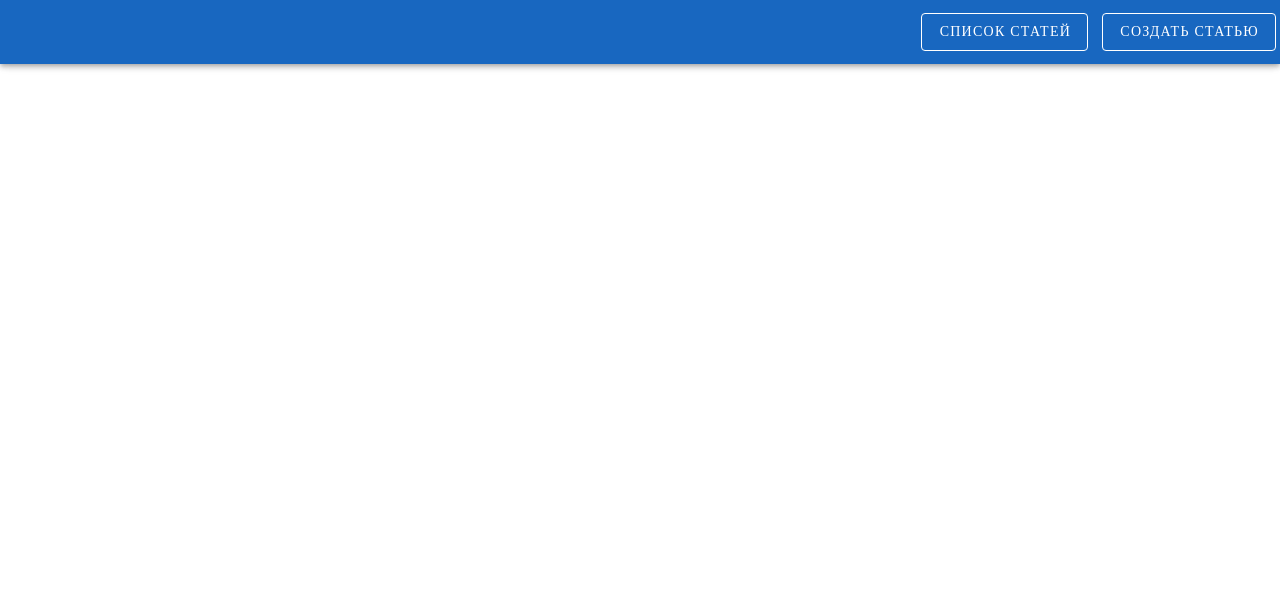
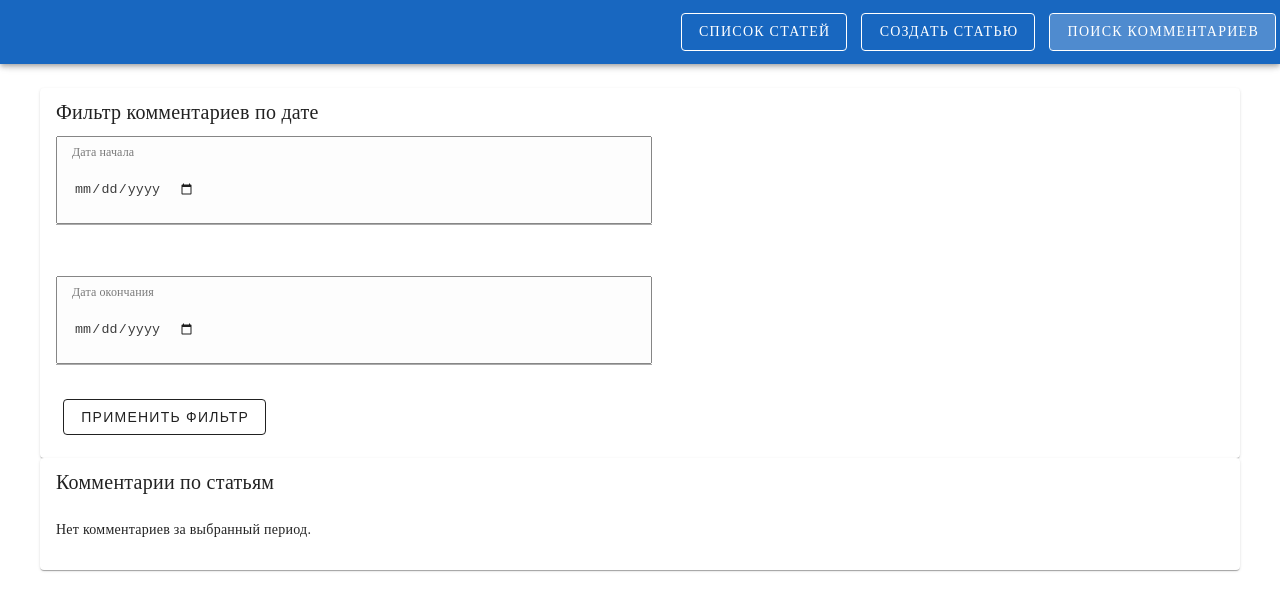
Before and after one commit to siamo1721/ArticleHub, a Vue app in the folder frontend/: page /filter in a window 1280 px wide. Shown: the top 610 px of the page. Built offline with nearby package versions, Linux system fonts and the light colour scheme.

Commit message:
add CommentFilter for filter comments by articles on date

```diff
--- a/frontend/src/App.vue
+++ b/frontend/src/App.vue
@@ -4,6 +4,7 @@
       <v-spacer></v-spacer>
       <my-button text to="/">Список статей</my-button>
       <my-button text to="/create">Создать статью</my-button>
+      <my-button text to="/filter">Поиск комментариев</my-button>
     </v-app-bar>
 
     <v-main>
--- a/frontend/src/components/ArticleList.vue
+++ b/frontend/src/components/ArticleList.vue
@@ -1,5 +1,6 @@
 <template>
-  <v-table>
+  <div>
+    <v-table v-if="articles.length > 0">
       <thead>
       <tr>
         <th>Название</th>
@@ -17,12 +18,17 @@
         <td>{{ formatDate(article.updatedAt) }}</td>
         <td>
           <my-button @click="deleteArticle(article.id)">Удалить</my-button>
-        <my-button  @click="editArticle(article.id)">Редактировать</my-button >
-        <my-button  @click="ArticleShow(article.id)">Просмотреть</my-button >
+          <my-button @click="editArticle(article.id)">Редактировать</my-button>
+          <my-button @click="ArticleShow(article.id)">Просмотреть</my-button>
         </td>
       </tr>
       </tbody>
     </v-table>
+
+    <div v-else class="no-articles-message">
+      <p>Нет статей.</p>
+    </div>
+  </div>
 </template>
 
 <script>
@@ -59,5 +65,10 @@ export default {
 </script>
 
 <style>
-
+.no-articles-message {
+  text-align: center;
+  margin-top: 20px;
+  font-size: 18px;
+  color: #666;
+}
 </style>
--- /dev/null
+++ b/frontend/src/components/CommentAnalytics.vue
@@ -0,0 +1,36 @@
+<template>
+  <v-container>
+    <comment-filter @filter="fetchCommentsByPeriod"></comment-filter>
+    <comment-group-list :groupedComments="commentsByPeriod"></comment-group-list>
+  </v-container>
+</template>
+
+<script>
+import CommentFilter from '@/components/CommentFilter.vue';
+import CommentGroupList from '@/components/CommentGroupList.vue';
+import { mapActions, mapState } from 'vuex';
+
+export default {
+  components: {
+    CommentFilter,
+    CommentGroupList,
+  },
+  computed: {
+    ...mapState('comments', ['commentsByPeriod']),
+  },
+  methods: {
+    ...mapActions('comments', ['getCommentsByPeriod']),
+    async fetchCommentsByPeriod({ dateFrom, dateTo }) {
+      if (!dateFrom || !dateTo) {
+        console.error('Даты начала и окончания обязательны.');
+        return;
+      }
+      try {
+        await this.getCommentsByPeriod({ dateFrom, dateTo });
+      } catch (error) {
+        console.error('Ошибка при загрузке комментариев:', error);
+      }
+    },
+  },
+};
+</script>
--- a/frontend/src/components/CommentFilter.vue
+++ b/frontend/src/components/CommentFilter.vue
@@ -1,11 +1,56 @@
-<script setup>
-
-</script>
-
 <template>
-
+  <v-card class="mb-6">
+    <v-card-title>Фильтр комментариев по дате</v-card-title>
+    <v-card-text>
+      <v-row>
+        <v-col cols="12" sm="6">
+          <v-text-field
+              v-model="dateFrom"
+              label="Дата начала"
+              type="date"
+              outlined
+          ></v-text-field>
+        </v-col>
+        <v-col cols="12" sm="6">
+          <v-text-field
+              v-model="dateTo"
+              label="Дата окончания"
+              type="date"
+              outlined
+          ></v-text-field>
+        </v-col>
+      </v-row>
+      <my-button @click="applyFilter">Применить фильтр</my-button>
+    </v-card-text>
+  </v-card>
 </template>
 
-<style scoped>
+<script>
+import MyButton from "@/components/UI/MyButton.vue";
+
+export default {
+  components: {MyButton},
+  data() {
+    return {
+      dateFrom: null,
+      dateTo: null,
+    };
+  },
+  methods: {
+    applyFilter() {
+      if (this.dateFrom && this.dateTo) {
+        if (new Date(this.dateFrom) > new Date(this.dateTo)) {
+          alert('Дата начала должна быть меньше или равна дате окончания.');
+          return;
+        }
+        this.$emit('filter', { dateFrom: this.dateFrom, dateTo: this.dateTo });
+      } else {
+        alert('Пожалуйста, выберите обе даты.');
+      }
+    },
+  },
+};
+</script>
+<style>
 
 </style>
--- /dev/null
+++ b/frontend/src/components/CommentGroupList.vue
@@ -0,0 +1,45 @@
+<template>
+  <v-card>
+    <v-card-title>Комментарии по статьям</v-card-title>
+    <v-card-text>
+      <template v-if="groupedComments && Object.keys(groupedComments).length > 0">
+        <div v-for="(group, articleId) in groupedComments" :key="articleId" class="mb-6">
+          <h3>{{ group.articleTitle }}</h3>
+          <v-list>
+            <v-list-item v-for="comment in group.comments" :key="comment.id">
+              <v-list-item-content>
+                <v-list-item-title>{{ comment.text }}</v-list-item-title>
+                <v-list-item-subtitle>
+                  <span>Создан: {{ formatDate(comment.createdAt) }}</span>
+                  <span v-if="comment.createdAt !== comment.updatedAt">
+                    | Обновлён: {{ formatDate(comment.updatedAt) }}
+                  </span>
+                </v-list-item-subtitle>
+              </v-list-item-content>
+            </v-list-item>
+          </v-list>
+        </div>
+      </template>
+      <template v-else>
+        <p>Нет комментариев за выбранный период.</p>
+      </template>
+    </v-card-text>
+  </v-card>
+</template>
+
+<script>
+export default {
+  props: {
+    groupedComments: {
+      type: Object,
+      default: () => ({}),
+    },
+  },
+  methods: {
+    formatDate(dateString) {
+      const date = new Date(dateString);
+      return date.toLocaleString();
+    },
+  },
+};
+</script>
--- /dev/null
+++ b/frontend/src/pages/CommentFilterPage.vue
@@ -0,0 +1,19 @@
+<template>
+<div>
+  <comment-analytics/>
+</div>
+</template>
+
+<script>
+
+import CommentAnalytics from "@/components/CommentAnalytics.vue";
+
+export default {
+  components: {CommentAnalytics}
+}
+</script>
+
+
+<style>
+
+</style>
--- a/frontend/src/router/index.js
+++ b/frontend/src/router/index.js
@@ -3,6 +3,7 @@ import MainPage from '@/pages/MainPage.vue';
 import CreateArticlePage from '@/pages/CreateArticlePage.vue';
 import EditArticlePage from '@/pages/EditArticlePage.vue';
 import CommentsPage from "@/pages/CommentsPage.vue";
+import CommentFilterPage from "@/pages/CommentFilterPage.vue";
 
 const routes = [
     {
@@ -21,6 +22,10 @@ const routes = [
         path: '/show/:id',
         component: CommentsPage,
     },
+    {
+        path: '/filter',
+        component : CommentFilterPage
+    }
 
 ];
 
--- a/frontend/src/services/api.js
+++ b/frontend/src/services/api.js
@@ -6,7 +6,7 @@ const api = axios.create({
     'Content-Type': 'application/json',
     },
 });
-export default{
+export default {
     getArticles: () => api.get('/articles'),
     getArticle: (id) => api.get(`/articles/${id}`),
     createArticle: (article) => api.post('/articles', article),
@@ -14,8 +14,8 @@ export default{
     deleteArticle: (id) => api.delete(`/articles/${id}`),
 
     getComments: (id) => api.get(`/articles/${id}/comments`),
-    createComment: (id, comment) => api.post(`/articles/${id}/comments`, { text: comment }),
-    updateComment: (id, commentId, comment) => api.patch(`/articles/${id}/comments/${commentId}`, { text: comment }),
+    createComment: (id, comment) => api.post(`/articles/${id}/comments`, {text: comment}),
+    updateComment: (id, commentId, comment) => api.patch(`/articles/${id}/comments/${commentId}`, {text: comment}),
     deleteComment: (id, commentId) => api.delete(`/articles/${id}/comments/${commentId}`),
-    getCommentsByPeriod: (startDate, endDate) => api.get(`/analytic/comments?startDate=${startDate}&endDate=${endDate}`),
+    getCommentsByPeriod: (dateFrom, dateTo) => api.get(`/analytic/comments?dateFrom=${dateFrom}&dateTo=${dateTo}`),
 }
--- a/frontend/src/store/modules/comments.js
+++ b/frontend/src/store/modules/comments.js
@@ -35,29 +35,38 @@ export default {
         },
     },
     actions: {
-        async getComments({ commit }, articleId) {
+        async getComments({commit}, articleId) {
             const response = await api.getComments(articleId);
             commit('setComments', response.data);
         },
 
-        async createComment({ commit }, { articleId, comment }) {
+        async createComment({commit}, {articleId, comment}) {
             const response = await api.createComment(articleId, comment);
             commit('createComment', response.data);
         },
 
-        async updateComment({ commit }, { id, commentId, comment }) {
+        async updateComment({commit}, {id, commentId, comment}) {
             const response = await api.updateComment(id, commentId, comment);
-            commit('updateComment', { id, commentId, comment: response.data });
+            commit('updateComment', {id, commentId, comment: response.data});
         },
 
-        async deleteComment({ commit }, { id, commentId }) {
+        async deleteComment({commit}, {id, commentId}) {
             await api.deleteComment(id, commentId);
-            commit('deleteComment', { id, commentId });
+            commit('deleteComment', {id, commentId});
         },
 
-        async getCommentsByPeriod({ commit }, { startDate, endDate }) {
-            const response = await api.getCommentsByPeriod(startDate, endDate);
-            commit('setCommentsByPeriod', response.data);
+        async getCommentsByPeriod({commit}, {dateFrom, dateTo}) {
+            if (new Date(dateFrom) > new Date(dateTo)) {
+                alert('Дата начала должна быть меньше или равна дате окончания.');
+                return;
+            }
+            try {
+                const response = await api.getCommentsByPeriod(dateFrom, dateTo);
+                commit('setCommentsByPeriod', response.data);
+            } catch (error) {
+                console.error('Ошибка при загрузке комментариев:', error);
+                commit('setCommentsByPeriod', {});
+            }
         },
     },
 };
```
Lines whose indentation alone changed are shown as unchanged.
